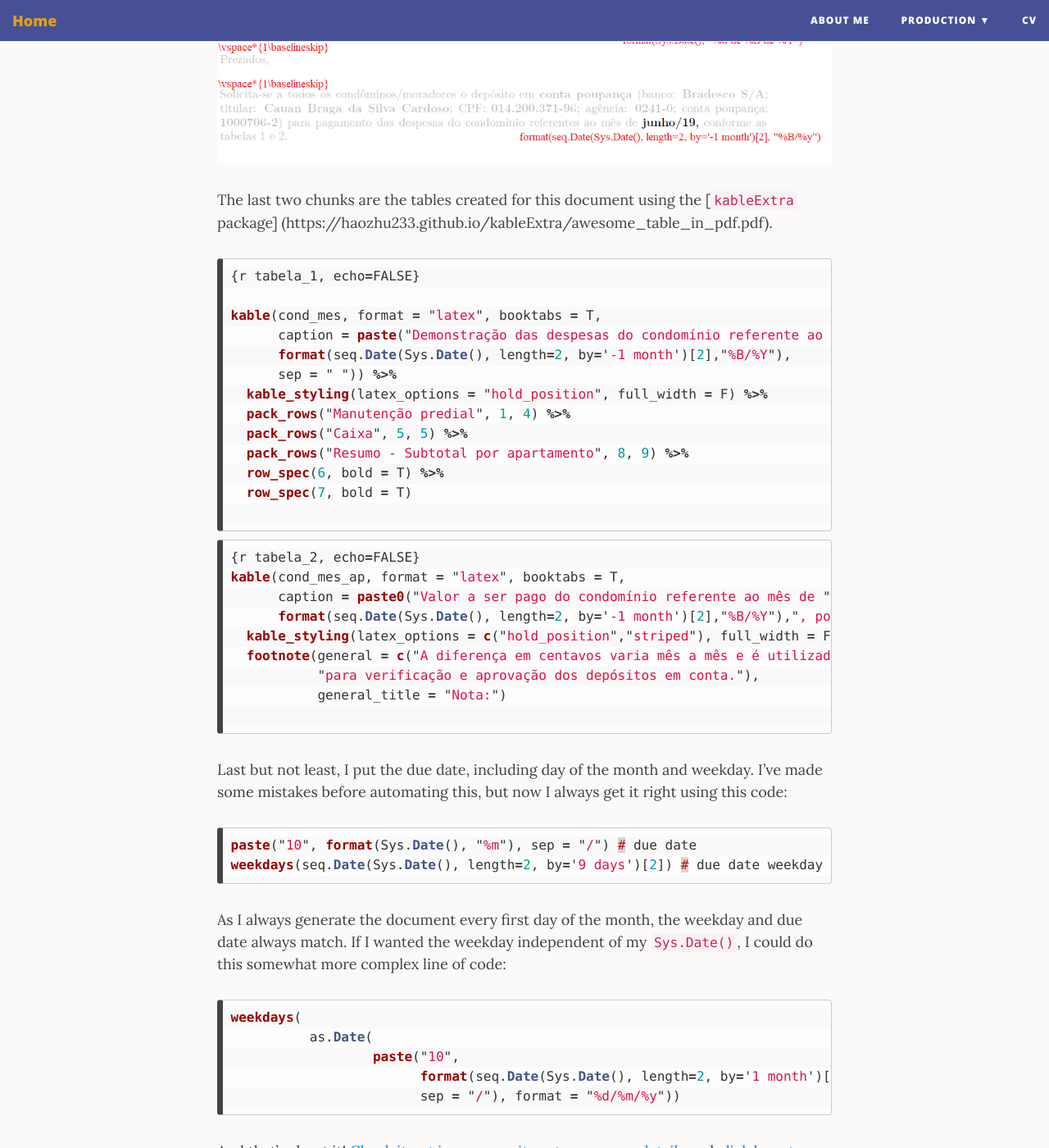
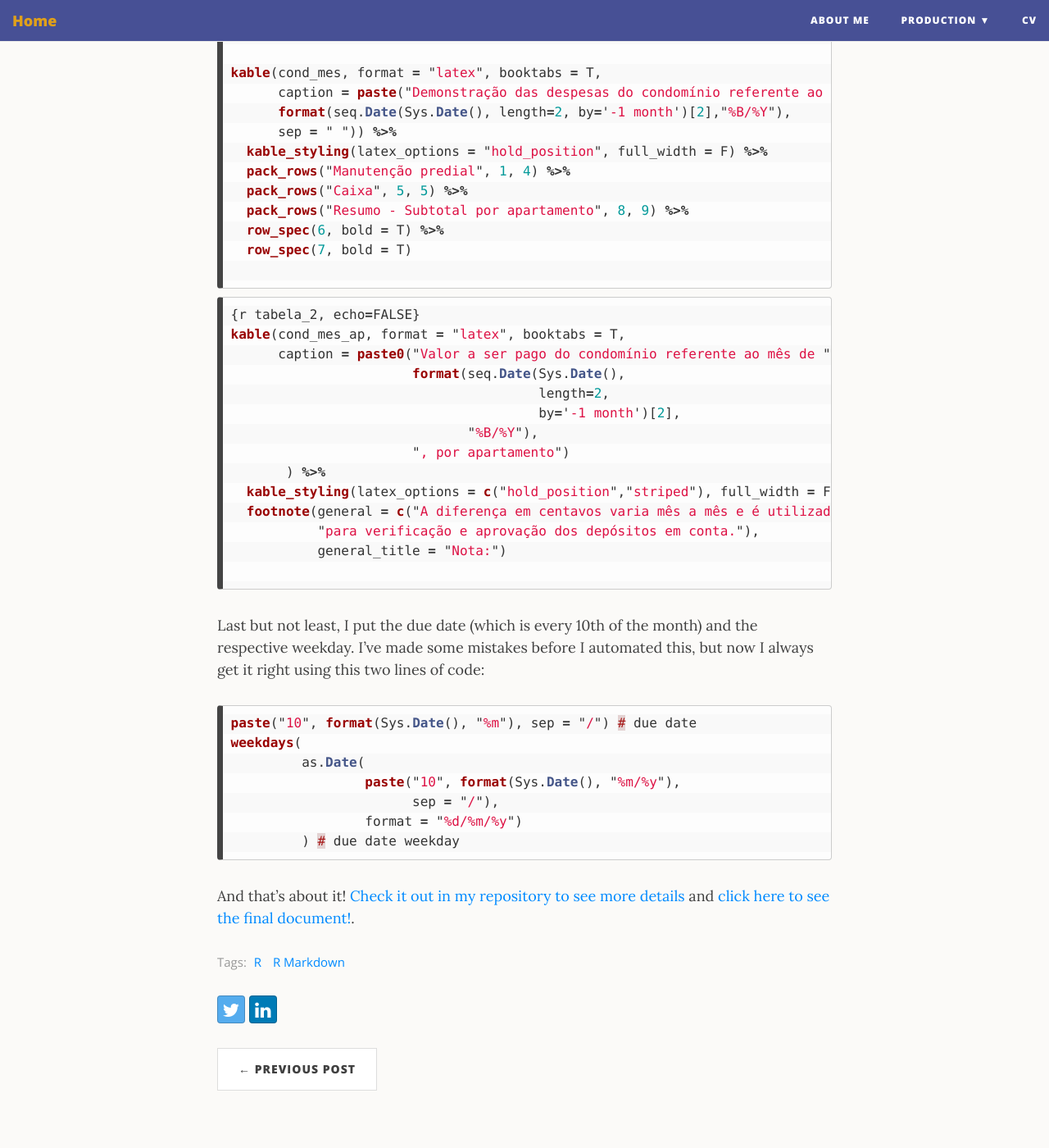
Before and after one commit to cauancardoso/cauancardoso.github.io, a Jekyll site: the page built from _posts/2019-07-02-R-Markdown.md, in a window 1280 px wide and 1400 px high, scrolled down 3387 px. Shown: the whole window at 82% size. Built offline with Jekyll 4.4.1, drawn with Linux system fonts in a browser that asks for light colours; nearby versions of some CDN libraries; some of the changed text lies outside the part shown.

Commit message:
Update 2019-07-02-R-Markdown.md

````diff
--- a/_posts/2019-07-02-R-Markdown.md
+++ b/_posts/2019-07-02-R-Markdown.md
@@ -98,9 +98,9 @@
 
 This is the result I get in my document:
 
-![example of line break using the codes above](https://github.com/cauancardoso/cauancardoso.github.io/blob/master/img/Example_linebreak.png)
+![example of line break using the codes above](img/Example_linebreak.png)
 
-The last two chunks are the tables created for this document using the [```kableExtra``` package] (https://haozhu233.github.io/kableExtra/awesome_table_in_pdf.pdf).
+The last two chunks are the tables created for this document using the [```kableExtra``` package] (https://haozhu233.github.io/kableExtra/awesome_table_in_pdf.pdf). As I don't know how to break a line in the footnote, I make each line as a different footnote to achieve the expected result.
 
 ```javascript
 {r tabela_1, echo=FALSE}
@@ -122,26 +122,27 @@
 {r tabela_2, echo=FALSE}
 kable(cond_mes_ap, format = "latex", booktabs = T,
       caption = paste0("Valor a ser pago do condomínio referente ao mês de ",
-      format(seq.Date(Sys.Date(), length=2, by='-1 month')[2],"%B/%Y"),", por apartamento")) %>%
+                       format(seq.Date(Sys.Date(),
+                                       length=2,
+                                       by='-1 month')[2],
+                              "%B/%Y"),
+                       ", por apartamento")
+       ) %>%
   kable_styling(latex_options = c("hold_position","striped"), full_width = F) %>%
   footnote(general = c("A diferença em centavos varia mês a mês e é utilizada",
            "para verificação e aprovação dos depósitos em conta."),
            general_title = "Nota:")
 
 ```
-Last but not least, I put the due date, including day of the month and weekday. I've made some mistakes before automating this, but now I always get it right using this code:
+Last but not least, I put the due date (which is every 10th of the month) and the respective weekday. I've made some mistakes before I automated this, but now I always get it right using this two lines of code:
+
 ```javascript
 paste("10", format(Sys.Date(), "%m"), sep = "/") # due date
-weekdays(seq.Date(Sys.Date(), length=2, by='9 days')[2]) # due date weekday
+weekdays(
+         as.Date(
+                 paste("10", format(Sys.Date(), "%m/%y"),
+                       sep = "/"),
+                 format = "%d/%m/%y")
+         ) # due date weekday
 ```
-As I always generate the document every first day of the month, the weekday and due date always match. If I wanted the weekday independent of my ```Sys.Date()```, I could do this somewhat more complex line of code:
-
-```javascript
-weekdays(
-          as.Date(
-                  paste("10",
-                        format(seq.Date(Sys.Date(), length=2, by='1 month')[2],"%m/%y"),
-                        sep = "/"), format = "%d/%m/%y"))
-```
-
 And that's about it! [Check it out in my repository to see more details](https://github.com/cauancardoso/Condominio) and [click here to see the final document!](https://github.com/cauancardoso/Condominio/blob/master/Condominio_mes.pdf).
````
